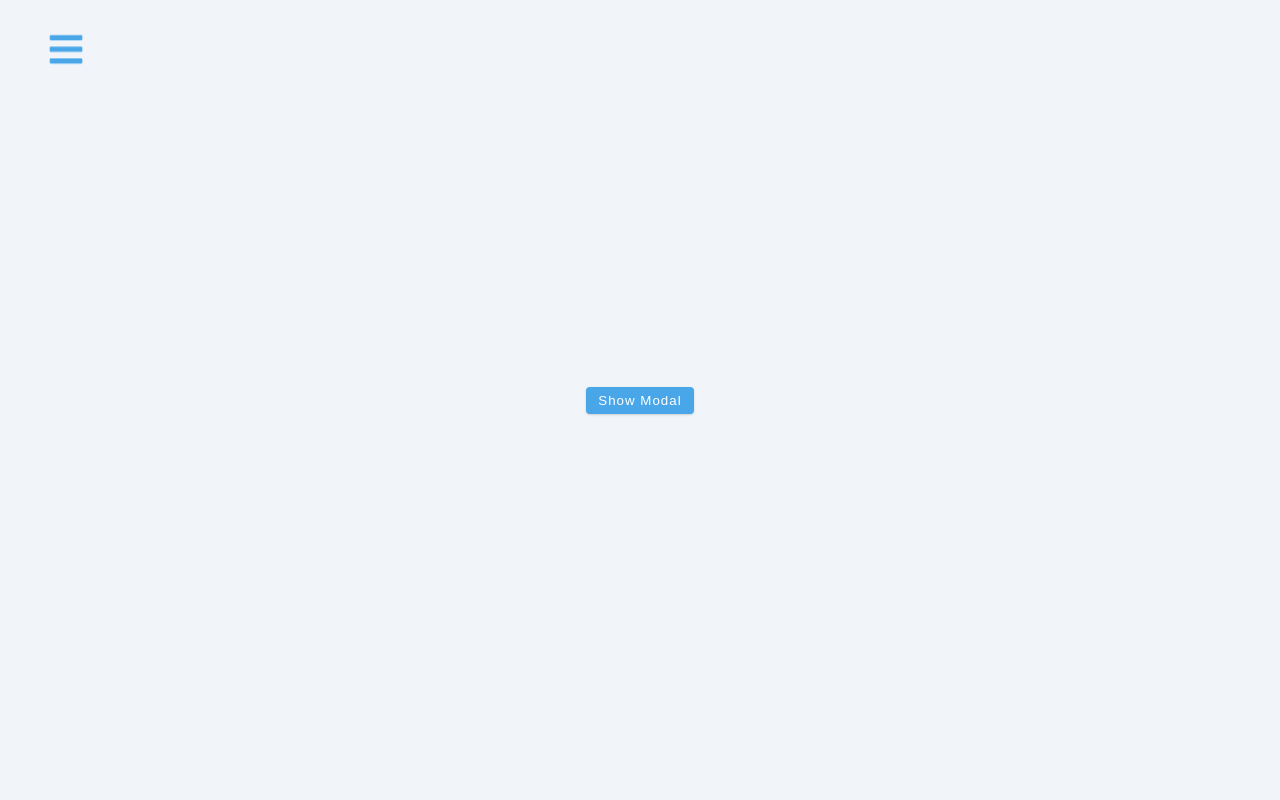
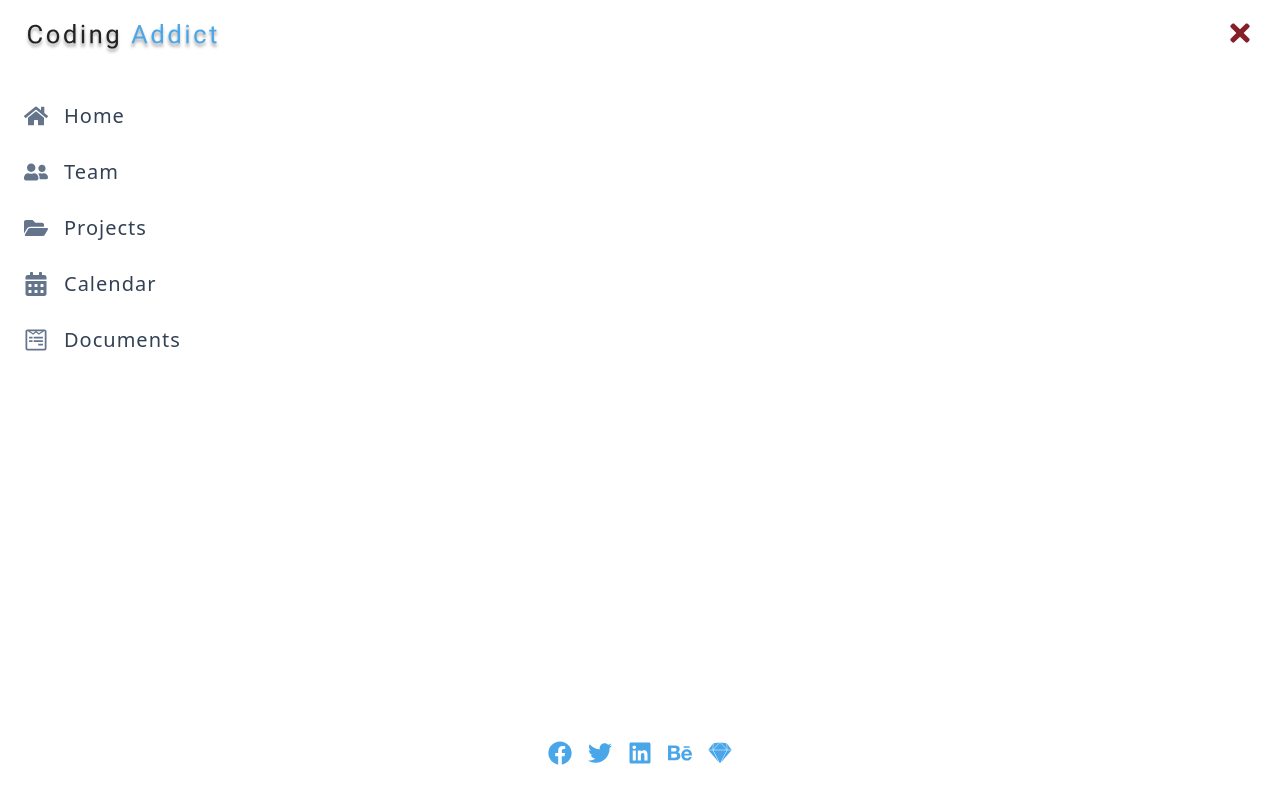
Before and after one commit to akolle/sidebar-modal, a React (Vite) app: page / in a window 1280 px wide. Shown: the top 800 px of the page. Built offline with nearby package versions, Linux system fonts and the light colour scheme.

Commit message:
sidebar modal with css

```diff
--- a/src/index.css
+++ b/src/index.css
@@ -337,3 +337,91 @@ Modal
   cursor: pointer;
   color: var(--red-dark);
 }
+
+/* =================
+Sidebar
+================= */
+
+.sidebar {
+  position: fixed;
+  top: 0;
+  left: 0;
+  width: 100%;
+  height: 100%;
+  background: var(--white);
+  display: grid;
+  grid-template-rows: auto 1fr auto;
+  row-gap: 1rem;
+  box-shadow: var(--red-dark);
+  transition: var(--transition);
+  /* toggle logic */
+}
+
+@media sreen and (min-width: 676px) {
+  .sidebar {
+    width: 400px;
+  }
+}
+
+.sidebar-header {
+  display: flex;
+  justify-content: space-between;
+  align-items: center;
+  padding: 1rem 1.5rem;
+}
+
+.logo {
+  height: 40px;
+}
+
+.close-btn {
+  font-size: 1.75rem;
+  background: transparent;
+  border-color: transparent;
+  color: var(--red-dark);
+  cursor: pointer;
+}
+
+.links a {
+  display: flex;
+  align-items: center;
+  font-size: 1.25rem;
+  text-transform: capitalize;
+  padding: 1rem 1.5rem;
+  color: var(--grey-700);
+  transition: var(--transition);
+  letter-spacing: var(--letterSpacing);
+}
+
+.line a:hover {
+  background: var(--grey-100);
+  color: var(--grey-500);
+}
+
+.links a svg {
+  font-size: 1.5rem;
+  color: var(--grey-500);
+  margin-right: 1rem;
+  transition: var(--transition);
+}
+
+.links a svg:hover {
+  color: var(--grey-600);
+}
+
+.social-links {
+  display: flex;
+  justify-self: center;
+  padding-bottom: 2rem;
+}
+
+.social-links a {
+  font-size: 1.5rem;
+  margin: 0 0.5rem;
+  color: var(--primary-500);
+  transition: var(--transition);
+}
+
+.social-links a:hover {
+  color: var(--primary-800);
+}
```
